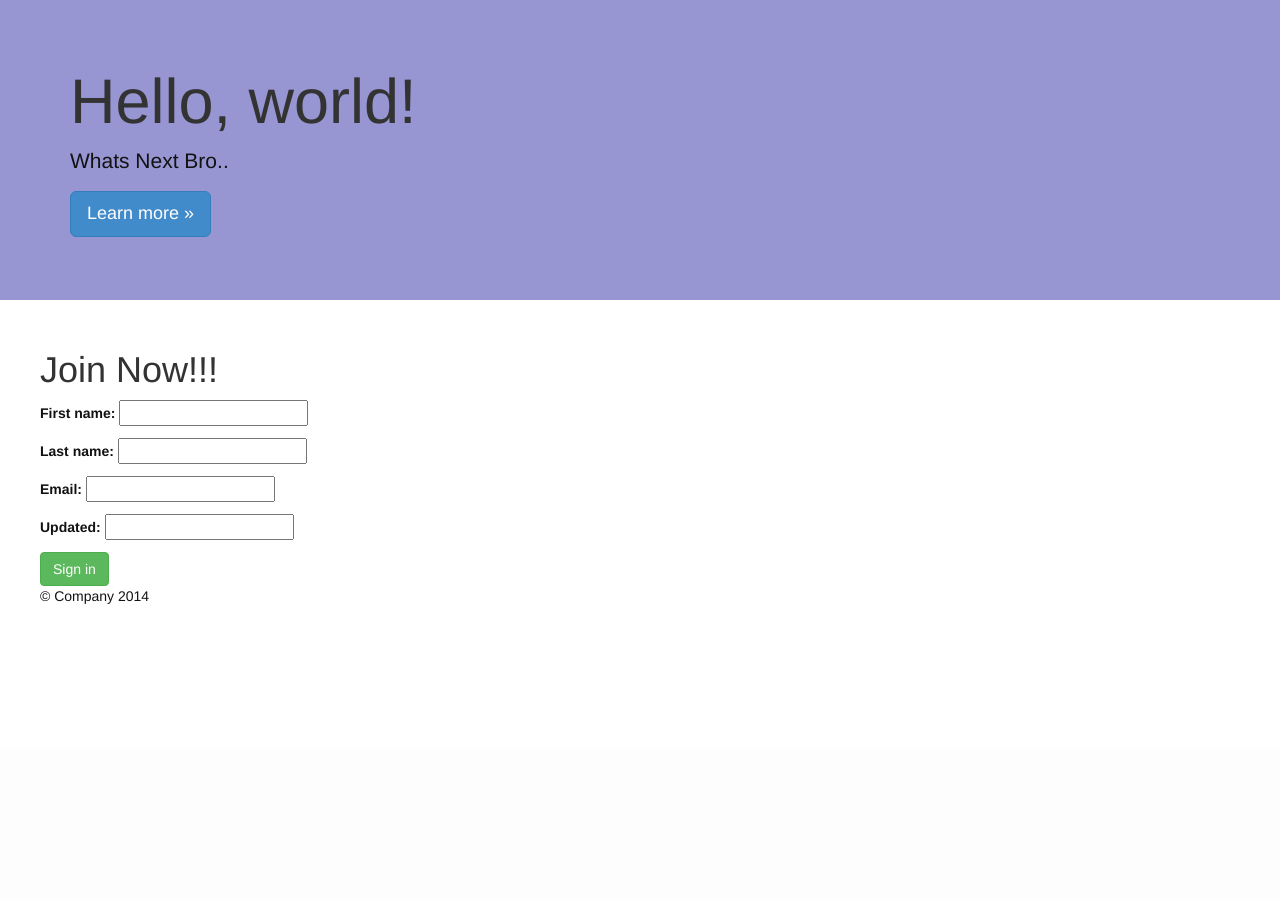
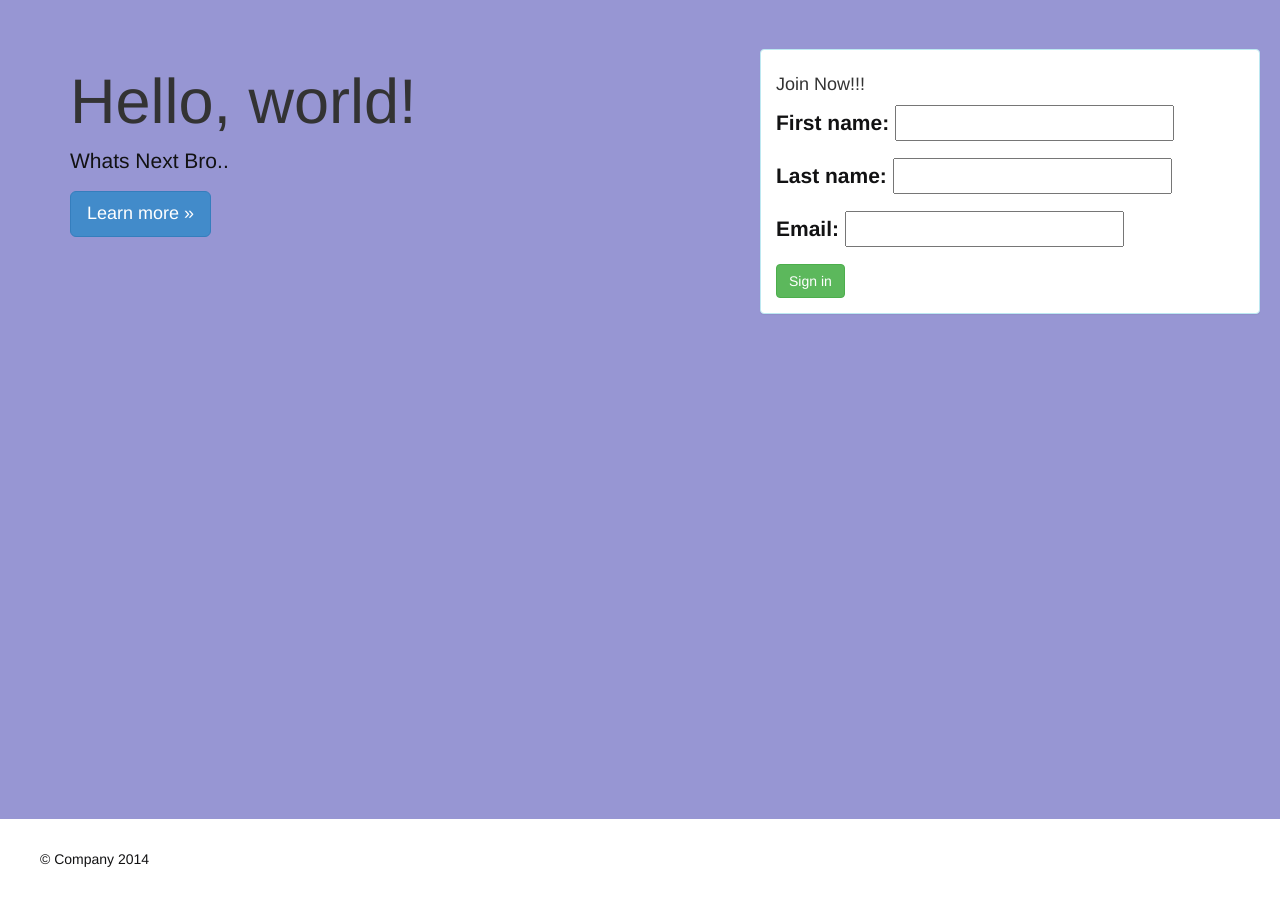
Before and after one commit to msertacturkel/django, a Django app: template whatsnext/static/templates/signup.html in a window 1280 px wide. Shown: the part 51-950 px from the top of the page. Before the commit the page ends 655 px from the top, so only its background shows below. Run offline with Django 3.2, Linux system fonts and the light colour scheme; the template is opened without the code that fills it: values that come from a table or form of the project are taken from there, others are empty; parts of the project's set-up code (start-up, migrations or seed data) failed here and were passed over; some libraries are stand-ins or nearby versions.

Commit message:
css te düzenleme yapildi.

```diff
--- a/whatsnext/src/users/models.py
+++ b/whatsnext/src/users/models.py
@@ -6,7 +6,7 @@ class User(models.Model):
     last_name=models.CharField(max_length=120,null=True,blank=True)
     email=models.EmailField()
     timestamp=models.DateTimeField(auto_now_add=True,auto_now=False)
-    updated=models.DateTimeField(auto_now_add=False,auto_now=False)
+    updated=models.DateTimeField(auto_now_add=True,auto_now=False)
 
     def __unicode__(self):
         return smart_unicode(self.email)
--- a/whatsnext/static/static/css/custom.css
+++ b/whatsnext/static/static/css/custom.css
@@ -1,5 +1,7 @@
 .jumbotron{
     background-color: #9796D3;
+    width: auto;
+    height: 820px;
 }
 p{
     color: #121213;
@@ -8,3 +10,6 @@ p{
     background-color:#000000;
     text-align:center;
 }
+.signup{
+   width: 500px; height: 300px;top:100px; right:20px; position:absolute;
+}
--- a/whatsnext/static/templates/base.html
+++ b/whatsnext/static/templates/base.html
@@ -76,7 +76,6 @@
       <!-- Example row of columns -->
 
 
-
            <div class="row">
             {% block content %} {% endblock %}
         <!--<div class="col-sm-4">
--- a/whatsnext/static/templates/signup.html
+++ b/whatsnext/static/templates/signup.html
@@ -8,6 +8,18 @@
         <p>Whats Next Bro..</p>
         <p><a class="btn btn-primary btn-lg" role="button">Learn more &raquo;</a></p>
       </div>
+      <div class="signup">
+      <div class="panel panel-info" style="width:500px">
+          <div class="panel-body">
+               <h4>Join Now!!!</h4>
+
+           <form method='POST' action=''>{%csrf_token%}
+               {{form.as_p}}
+           <button type="submit" class="btn btn-success">Sign in</button>
+           </form>
+          </div>
+    </div>
+    </div>
     </div>
 {% endblock %}
 
@@ -58,10 +70,14 @@
            </form>
         </div>
  <div class="col-sm-4">-->
+        <!--<div class="panel panel-default">
+          <div class="panel-body">
                <h1>Join Now!!!</h1>
 
            <form method='POST' action=''>{%csrf_token%}
                {{form.as_p}}
            <button type="submit" class="btn btn-success">Sign in</button>
            </form>
+        </div>
+    </div>-->
 {% endblock %}
```
Also changed, not shown: 1 other file.
